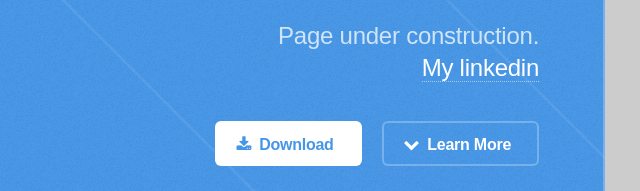
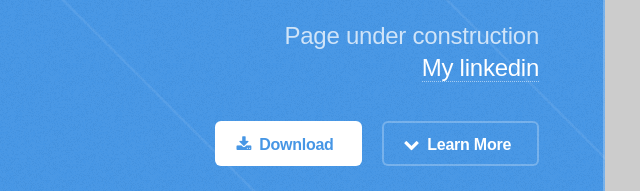
Before and after one commit to elorz007/elorz007.github.io, a plain HTML site: page index.html in a window 1280 px wide. Shown: the part 334-525 px from the top of the page, 127-767 px from the left. Drawn offline with Linux system fonts and the light colour scheme; placeholder pictures from the web are drawn by us.

Commit message:
Update index.html

```diff
--- a/index.html
+++ b/index.html
@@ -20,7 +20,7 @@
 			<header id="header">
 				<div class="content">
 					<h1><a href="#">Mikel Elorz</a></h1>
-					<p>Page under construction. <br />
+					<p>Page under construction<br />
 					<a href="https://www.linkedin.com/in/mikelelorz">My linkedin</a></p>
 					<ul class="actions">
 						<li><a href="#" class="button special icon fa-download">Download</a></li>
```
